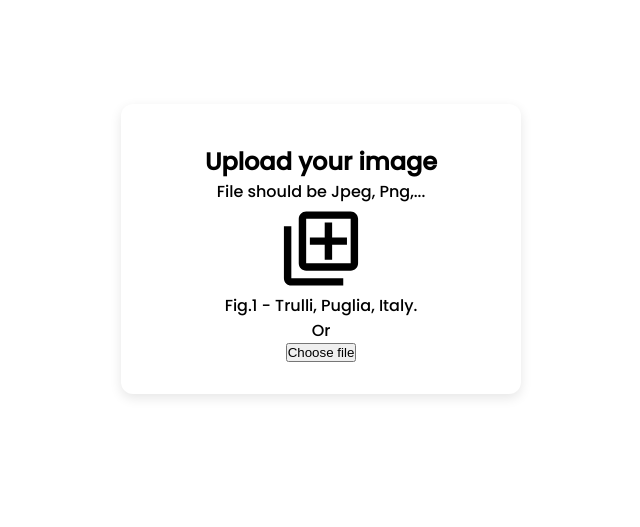
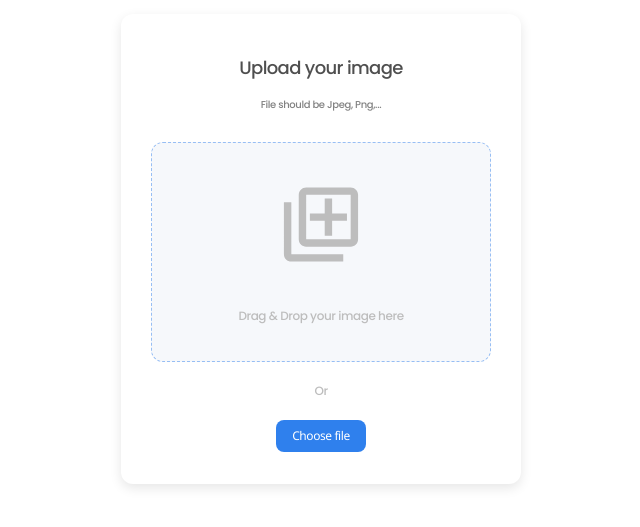
Before and after one commit to eklemis/image-uploader, a Next.js app: page / in a window 1280 px wide. Shown: the part 151-678 px from the top of the page, without its empty margins (319-959 px from the left). Built offline with nearby package versions, Linux system fonts and the light colour scheme.

Commit message:
created and styled first screen component

```diff
--- a/pages/index.js
+++ b/pages/index.js
@@ -18,9 +18,9 @@ export default function Home() {
 			<main className={styles.main}>
 				{activeScreen === 0 && (
 					<Screen>
-						<h1>Upload your image</h1>
-						<p>File should be Jpeg, Png,...</p>
-						<div>
+						<h1 className={styles.title}>Upload your image</h1>
+						<p className={styles.label}>File should be Jpeg, Png,...</p>
+						<div className={styles["figure-holder"]}>
 							<figure className={styles.figure}>
 								<Image
 									src="/add_to_photos_black_24dp.svg"
@@ -28,11 +28,13 @@ export default function Home() {
 									width={114}
 									height={89}
 								/>
-								<figcaption>Fig.1 - Trulli, Puglia, Italy.</figcaption>
+								<figcaption className={styles["figure-caption"]}>
+									Drag & Drop your image here
+								</figcaption>
 							</figure>
 						</div>
-						<p>Or</p>
-						<button>Choose file</button>
+						<p className={styles["ordinary-text"]}>Or</p>
+						<button className={styles.btn}>Choose file</button>
 					</Screen>
 				)}
 			</main>
--- a/styles/Home.module.css
+++ b/styles/Home.module.css
@@ -7,13 +7,98 @@
 	justify-content: center;
 	align-items: center;
 }
+.title {
+	font-family: "Poppins";
+	font-style: normal;
+	font-weight: 500;
+	font-size: 18px;
+	line-height: 27px;
+	/* identical to box height */
+
+	letter-spacing: -0.035em;
+
+	/* Gray 2 */
+
+	color: #4f4f4f;
+}
+.label {
+	font-family: "Poppins";
+	font-style: normal;
+	font-weight: 500;
+	font-size: 10px;
+	line-height: 15px;
+	/* identical to box height */
+
+	text-align: center;
+	letter-spacing: -0.035em;
+
+	/* Gray 3 */
+
+	color: #828282;
+	margin-top: 16px;
+}
 .figure {
 	display: flex;
 	flex-direction: column;
 	align-items: center;
 	justify-content: center;
 }
+.figure-holder {
+	width: 100%;
+	height: 220px;
+	display: flex;
+	align-items: center;
+	justify-content: center;
+	border: 1px dashed #97bef4;
+	background-color: #f6f8fb;
+	border-radius: 12px;
+	margin-top: 30px;
+}
+.figure-caption {
+	font-family: "Poppins";
+	font-style: normal;
+	font-weight: 500;
+	font-size: 12px;
+	line-height: 18px;
+	/* identical to box height */
 
+	letter-spacing: -0.035em;
+
+	/* Gray 4 */
+
+	color: #bdbdbd;
+	margin-top: 38px;
+}
+.ordinary-text {
+	font-family: "Poppins";
+	font-style: normal;
+	font-weight: 500;
+	font-size: 12px;
+	line-height: 18px;
+	/* identical to box height */
+
+	text-align: center;
+	letter-spacing: -0.035em;
+
+	/* Gray 4 */
+
+	color: #bdbdbd;
+	margin-top: 20px;
+	margin-bottom: 20px;
+}
+.btn {
+	background-color: #2f80ed;
+	border-radius: 8px;
+	border: none;
+	padding: 8px 16px;
+	color: white;
+	font-family: "Noto Sans", sans-serif;
+	font-size: 12px;
+	line-height: 16px;
+	text-align: center;
+	letter-spacing: -0.035em;
+	cursor: pointer;
+}
 @media (max-width: 600px) {
 	.grid {
 		width: 100%;
--- a/styles/globals.css
+++ b/styles/globals.css
@@ -1,4 +1,4 @@
-@import url("https://fonts.googleapis.com/css2?family=Poppins:wght@500&display=swap");
+@import url("https://fonts.googleapis.com/css2?family=Noto+Sans&family=Poppins:wght@500&display=swap");
 html,
 body {
 	padding: 0;
```
Also changed, not shown: components/content-first.js (added), components/content-first.module.css (added), public/add_to_photos_black_24dp.svg.
